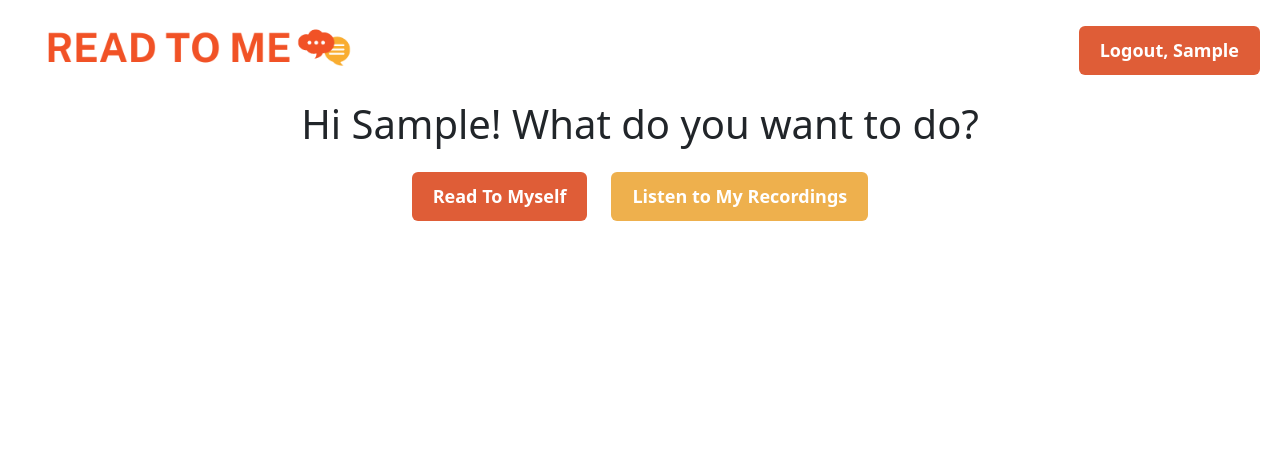
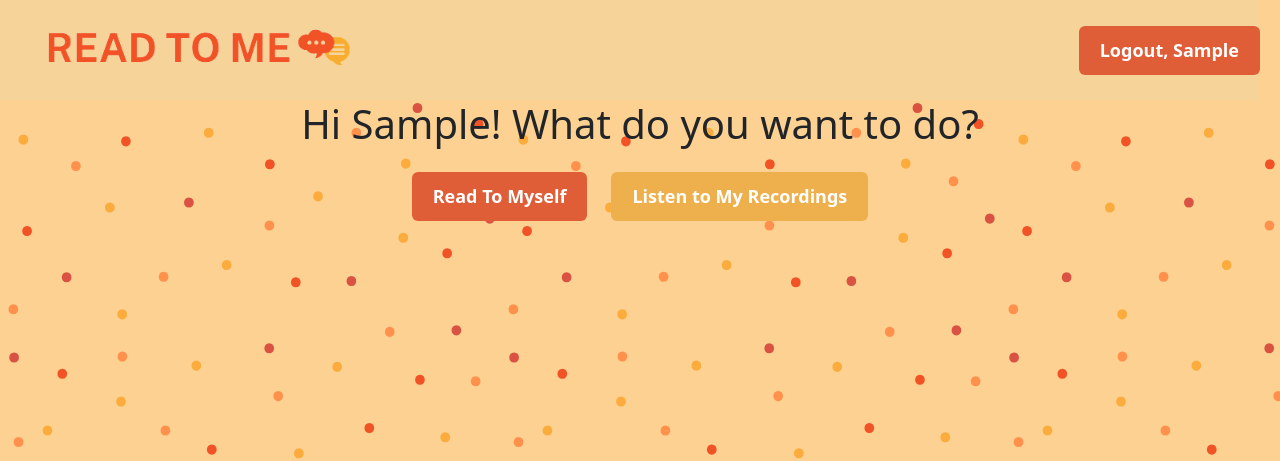
Before and after one commit to westonwork/Read-To-Me-App, a Flask app: template flask_app/templates/home.html in a window 1280 px wide. Shown: the top 461 px of the page. Run offline with Flask 3, Linux system fonts and the light colour scheme; the template is opened without the code that fills it: most values are stand-ins (such as "Sample title", 1, 10 or a date in 2020).

Commit message:
Updated Home.html

```diff
--- a/flask_app/templates/home.html
+++ b/flask_app/templates/home.html
@@ -15,9 +15,9 @@
     <!-- <img src="{{ url_for('static', filename='img_logo_horizontal.png') }}"> -->
     <title>Home Page</title>
 </head>
-<body>
-    <div class="d-flex justify-content-between align-items-center marg-20">
-        <img src="/static/img/logoH.png" alt="Read To Me Logo" class="logo-horizontal">
+<body class="bkg">
+    <div class="plain-bkg d-flex justify-content-between align-items-center marg-20">
+        <img src="/static/img/logoH-nobg.png" alt="Read To Me Logo" class="logo-horizontal">
         <a class="btn btn-logo-orange" href="/users/logout">Logout, {{logged_user.first_name}}</a>
     </div>
     <h1 style="text-align:center">Hi {{logged_user.first_name}}! What do you want to do?</h1>
```
